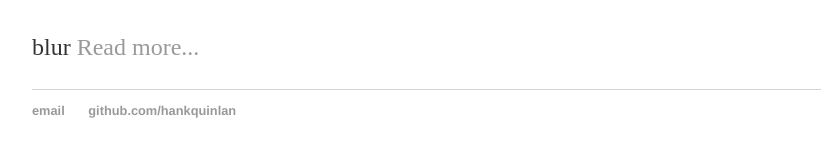
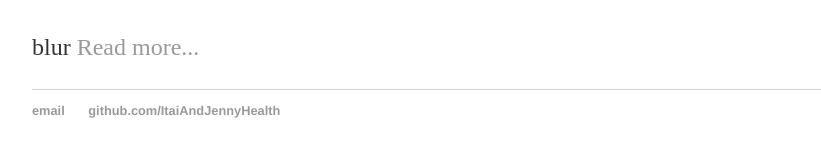
Before and after one commit to jennym7907/FAIL4, a Jekyll site: the page built from index.html, in a window 1280 px wide. Shown: the part 221-378 px from the top of the page, without its empty margins (160-981 px from the left). Built offline with Jekyll 4.4.1, drawn with Linux system fonts in a browser that asks for light colours.

Commit message:
Update default.html

```diff
--- a/_layouts/default.html
+++ b/_layouts/default.html
@@ -21,8 +21,8 @@
 			</div><!-- /.container -->
 			<footer>
 	    		<ul>
-	        		<li><a href="mailto:hankquinlanhub@gmail.com">email</a></li>
-	        		<li><a href="https://github.com/hankquinlan">github.com/hankquinlan</a></li>
+	        		<li><a href="mailto:jennym7907@afsenyc.org">email</a></li>
+	        		<li><a href="https://github.com/ItaiAndJennyHealth">github.com/ItaiAndJennyHealth</a></li>
 				</ul>
 			</footer>
 		</body>
```
